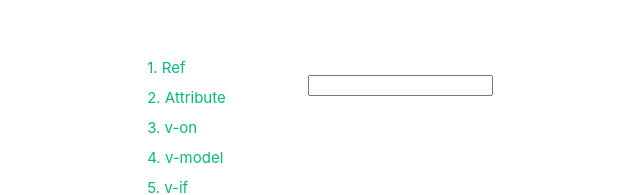
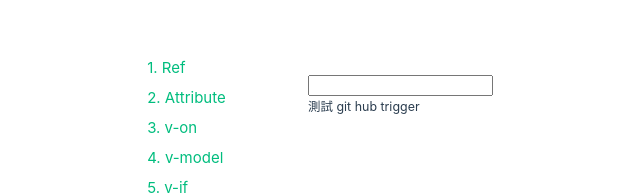
Before and after one commit to ericliao6677/demoViteProject, a Vue app: page /ref in a window 1280 px wide. Shown: the part 227-422 px from the top of the page, without its empty margins (136-776 px from the left). Built offline with nearby package versions, Linux system fonts and the light colour scheme.

Commit message:
chroe: 測試 git hub trigger

```diff
--- a/src/views/demo/01_RefView.vue
+++ b/src/views/demo/01_RefView.vue
@@ -20,6 +20,7 @@ const titleClass = ref('');
     <input type="text" v-model="titleClass" />
     <!--模板中存取的message ref 時不需要使用.value-->
     <h1>{{ titleClass }}</h1>
+    <h5>測試 git hub trigger</h5>
   </div>
 </template>
 <style></style>
```
